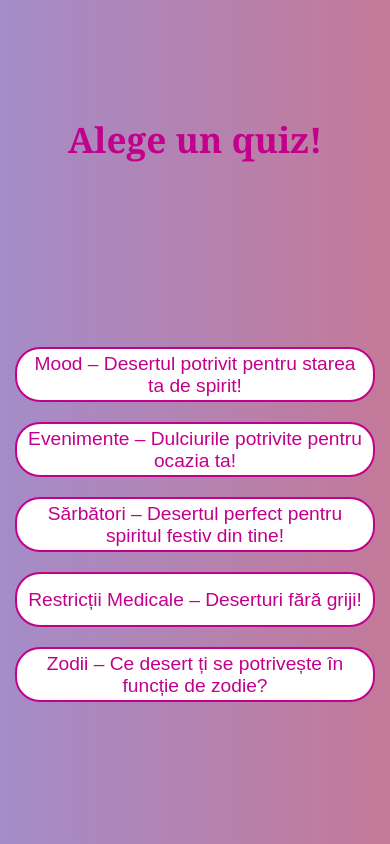
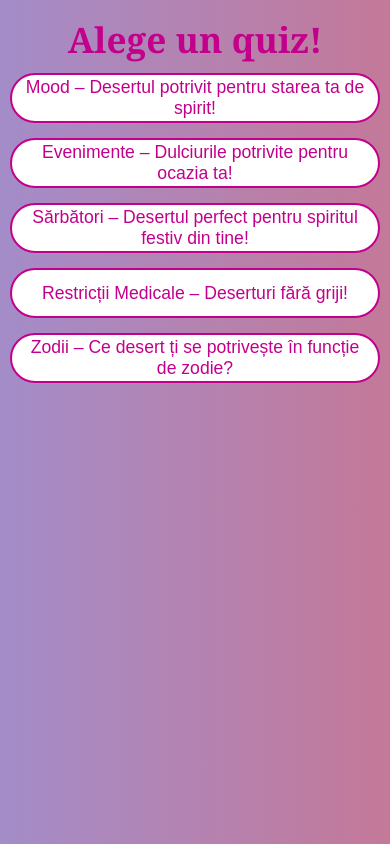
Before and after one commit to CowLORD420/idk, a React (Vite) app: page / in a window 390 px wide. Built offline with nearby package versions, Linux system fonts and the light colour scheme.

Commit message:
Ensure _redirects included in build

```diff
--- a/src/App.css
+++ b/src/App.css
@@ -147,13 +147,17 @@ body, html {
 @media (max-width: 768px) {
   .question {
     font-size: 2.2em;
-    margin: 15px;
+    margin: 5px 10px 10px; /* Reduced spacing */
+  }
+
+  .question-container {
+    margin-bottom: 10px; /* Reduce space between question and answers */
   }
 
   .Button button {
-    height: 55px;
-    font-size: 1.2em;
-    padding: 10px;
+    height: 50px;
+    font-size: 1.1em;
+    padding: 8px;
   }
 
   .rezultat {
@@ -166,11 +170,12 @@ body, html {
   }
 
   .container {
-    padding: 15px;
+    padding: 10px;
+    justify-content: flex-start; /* Push content closer to top */
   }
 
   .buttons {
-    gap: 20px;
+    gap: 15px;
     max-width: 100%;
   }
 }
```
